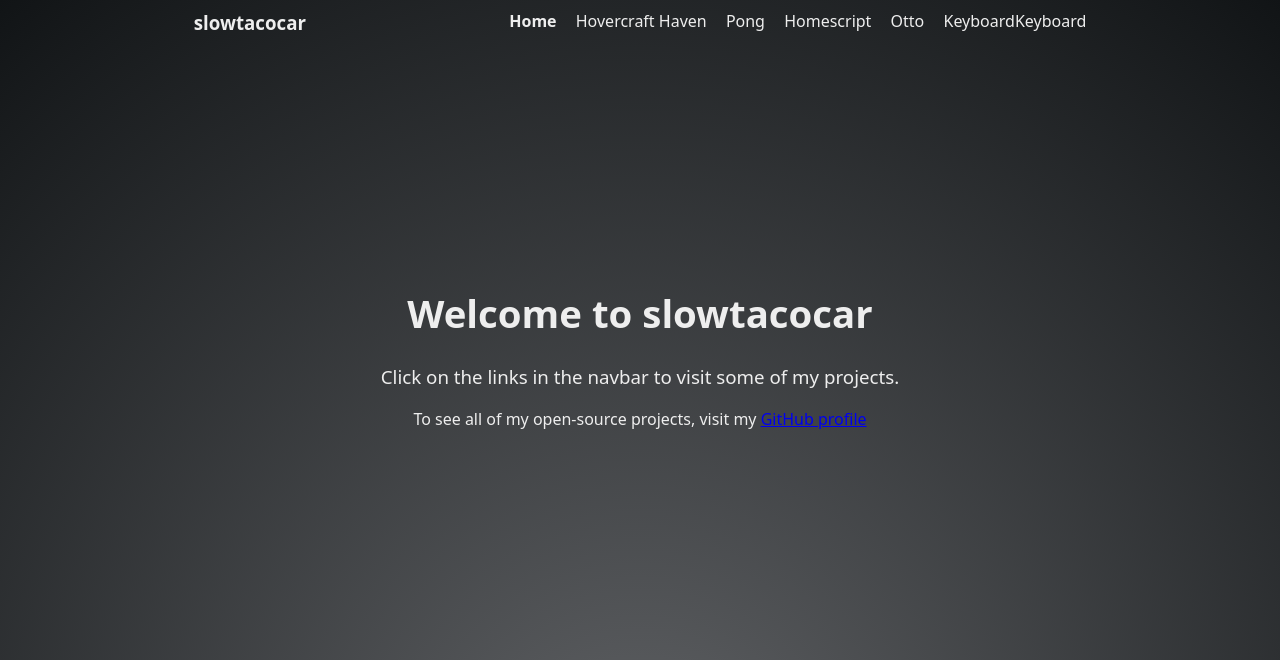
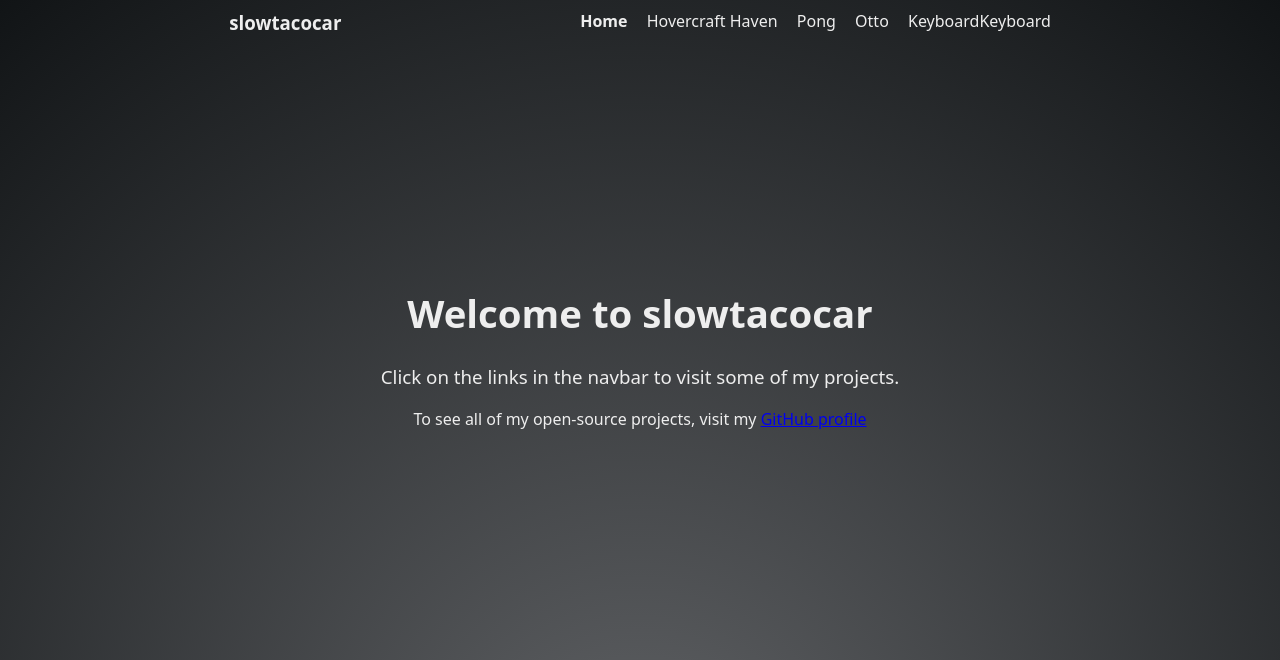
Before and after one commit to agent-c-csa/slowtacocar, a plain HTML site: page public/index.html in a window 1280 px wide. Shown: the top 660 px of the page. Drawn offline with Linux system fonts and the light colour scheme.

Commit message:
Update index.html

```diff
--- a/public/index.html
+++ b/public/index.html
@@ -21,9 +21,6 @@
         >
         <a class="link" href="http://pong.slowtacocar.com" target="_blank"
           >Pong</a
-        >
-        <a class="link" href="https://homescript.slowtacocar.com" target="_blank"
-          >Homescript</a
         >
         <a class="link" href="https://otto.slowtacocar.com" target="_blank"
           >Otto</a
```
